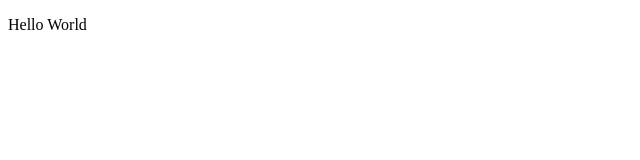
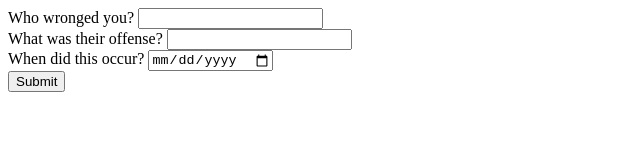
Before and after one commit to ccgamble/grudge-bin, a website: page public/index.html in a window 1280 px wide. Shown: the whole page, without its empty margins (0-640 px from the left). Drawn offline with Linux system fonts and the light colour scheme.

Commit message:
Sets up form for inputing offense info

```diff
--- a/package.json
+++ b/package.json
@@ -10,7 +10,7 @@
   "author": "",
   "license": "ISC",
   "dependencies": {
-    "express": "^4.14.0"
+    "express": "^4.14.1"
   },
   "devDependencies": {
     "body-parser": "^1.16.0",
--- a/public/index.html
+++ b/public/index.html
@@ -5,6 +5,23 @@
     <title>Grudge Bin</title>
   </head>
   <body>
-    <p>Hello World</p>
+    <form class="input-form" method="post">
+      <label for="name-input">
+        Who wronged you?
+        <input class="name-input" type="text" name="Name">
+      </label></br>
+      <label for="description-input">
+        What was their offense?
+        <input class="description-input" type="text" name="Description">
+      </label></br>
+      <label for="date-input">
+        When did this occur?
+        <input class="date-input" type="date" name="date">
+      </label></br>
+      <input class="input-submit-btn" type="submit" value="Submit">
+    </form>
+
+
+    <script src="scripts.js"></script>
   </body>
 </html>
```
Also changed, not shown: public/scripts.js (added).
